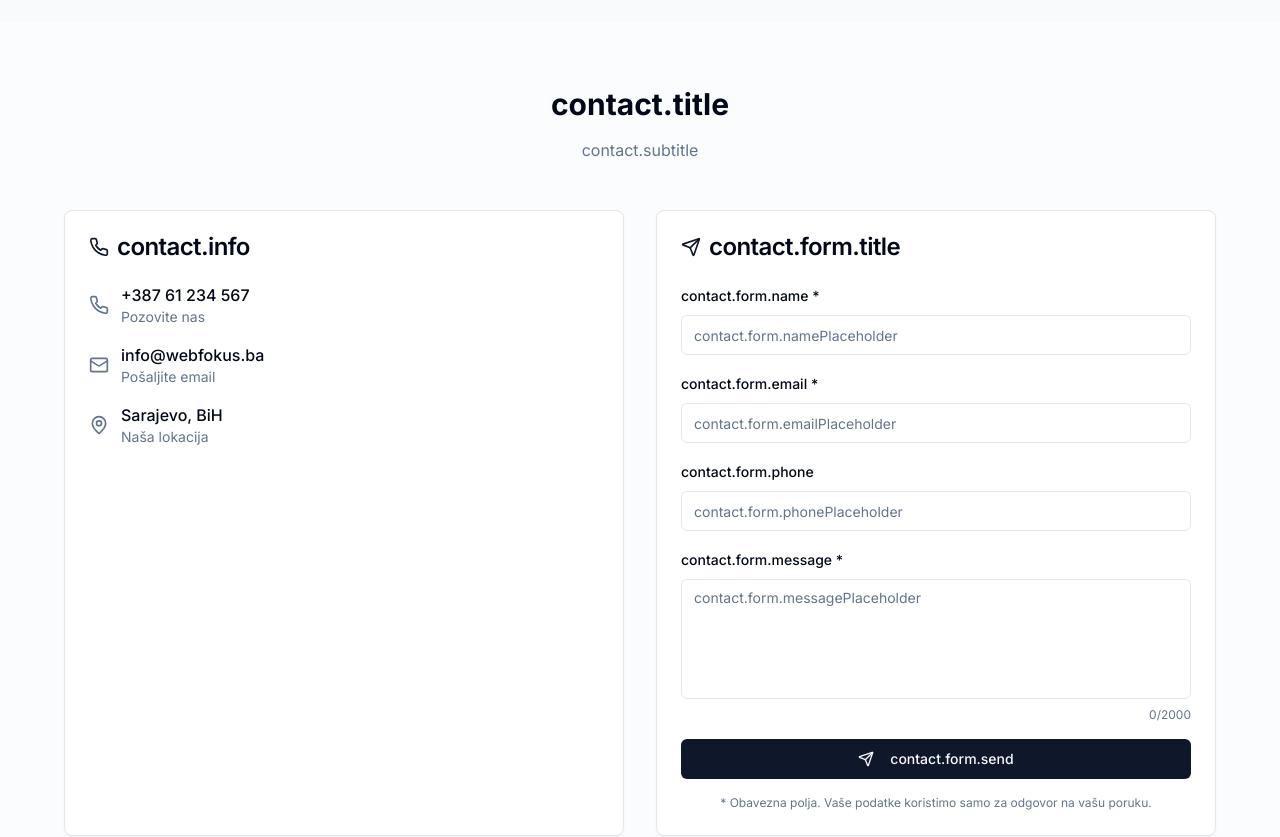
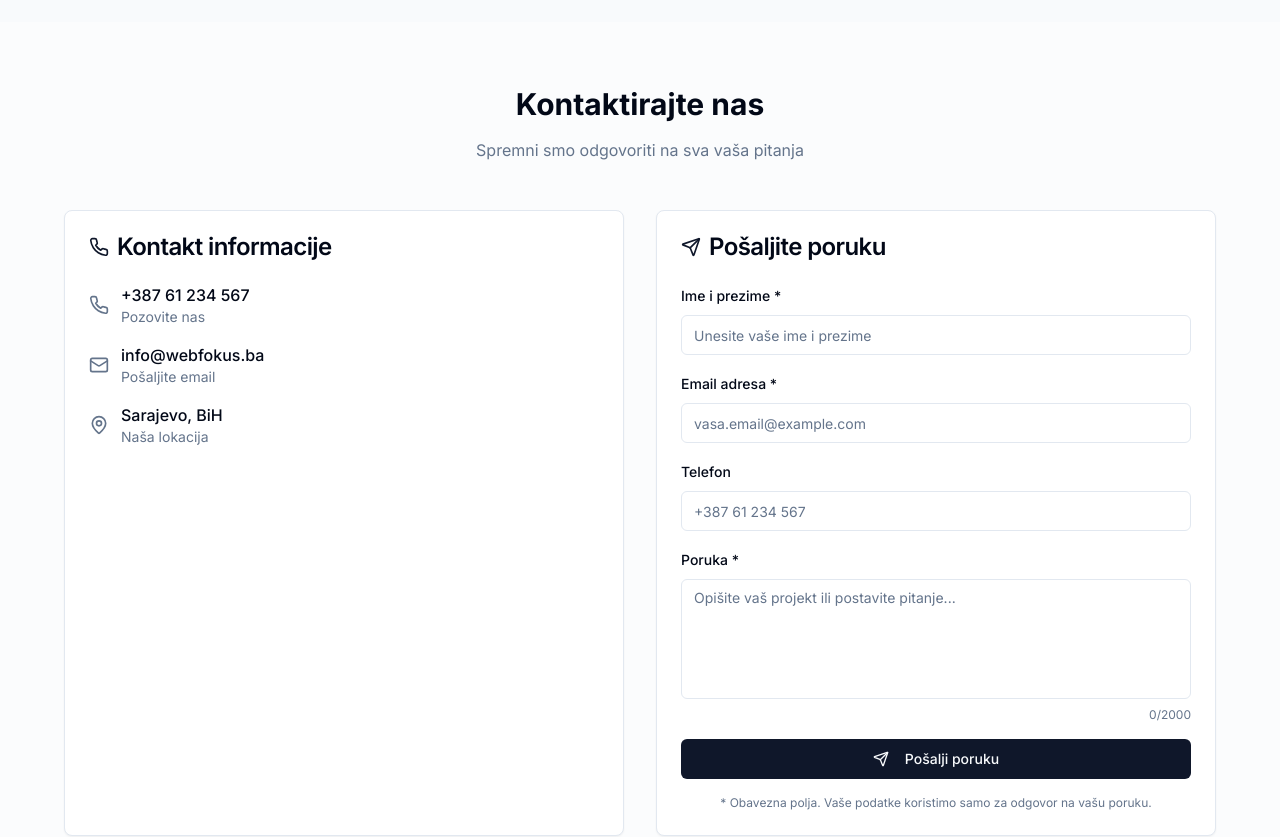
Before and after one commit to Fikretand/web-fokus-biligual-site, a React (Vite) app: page / in a window 1280 px wide. Shown: the part 5420-6257 px from the top of the page. Built offline with nearby package versions, Linux system fonts and the light colour scheme.

Commit message:
Fix: Resolve translation key errors in Contact.tsx
Added missing translation keys to the language files to resolve TypeScript errors in the Contact component.

```diff
--- a/src/components/Contact.tsx
+++ b/src/components/Contact.tsx
@@ -18,10 +18,10 @@ const Contact = () => {
       <div className="container mx-auto px-4">
         <div className="text-center mb-12">
           <h2 className="text-3xl font-bold mb-4">
-            {t('contact.title')}
+            {t('contact_title')}
           </h2>
           <p className="text-muted-foreground max-w-2xl mx-auto">
-            {t('contact.subtitle')}
+            {t('contact_subtitle')}
           </p>
         </div>
 
@@ -31,7 +31,7 @@ const Contact = () => {
             <CardHeader>
               <CardTitle className="flex items-center gap-2">
                 <Phone className="h-5 w-5 text-primary" />
-                {t('contact.info')}
+                {t('contact_info')}
               </CardTitle>
             </CardHeader>
             <CardContent className="space-y-4">
@@ -70,18 +70,18 @@ const Contact = () => {
             <CardHeader>
               <CardTitle className="flex items-center gap-2">
                 <Send className="h-5 w-5 text-primary" />
-                {t('contact.form.title')}
+                {t('contact_form_title')}
               </CardTitle>
             </CardHeader>
             <CardContent>
               <form onSubmit={handleSubmit} className="space-y-4">
                 <div className="space-y-2">
-                  <Label htmlFor="name">{t('contact.form.name')} *</Label>
+                  <Label htmlFor="name">{t('contact_form_name')} *</Label>
                   <Input
                     id="name"
                     name="name"
                     type="text"
-                    placeholder={t('contact.form.namePlaceholder')}
+                    placeholder={t('contact_form_namePlaceholder')}
                     value={formData.name}
                     onChange={handleChange}
                     className={errors.name ? 'border-red-500' : ''}
@@ -95,12 +95,12 @@ const Contact = () => {
                 </div>
 
                 <div className="space-y-2">
-                  <Label htmlFor="email">{t('contact.form.email')} *</Label>
+                  <Label htmlFor="email">{t('contact_form_email')} *</Label>
                   <Input
                     id="email"
                     name="email"
                     type="email"
-                    placeholder={t('contact.form.emailPlaceholder')}
+                    placeholder={t('contact_form_emailPlaceholder')}
                     value={formData.email}
                     onChange={handleChange}
                     className={errors.email ? 'border-red-500' : ''}
@@ -114,12 +114,12 @@ const Contact = () => {
                 </div>
 
                 <div className="space-y-2">
-                  <Label htmlFor="phone">{t('contact.form.phone')}</Label>
+                  <Label htmlFor="phone">{t('contact_form_phone')}</Label>
                   <Input
                     id="phone"
                     name="phone"
                     type="tel"
-                    placeholder={t('contact.form.phonePlaceholder')}
+                    placeholder={t('contact_form_phonePlaceholder')}
                     value={formData.phone}
                     onChange={handleChange}
                     className={errors.phone ? 'border-red-500' : ''}
@@ -132,11 +132,11 @@ const Contact = () => {
                 </div>
 
                 <div className="space-y-2">
-                  <Label htmlFor="message">{t('contact.form.message')} *</Label>
+                  <Label htmlFor="message">{t('contact_form_message')} *</Label>
                   <Textarea
                     id="message"
                     name="message"
-                    placeholder={t('contact.form.messagePlaceholder')}
+                    placeholder={t('contact_form_messagePlaceholder')}
                     value={formData.message}
                     onChange={handleChange}
                     className={`min-h-[120px] resize-none ${errors.message ? 'border-red-500' : ''}`}
@@ -160,7 +160,7 @@ const Contact = () => {
                   disabled={isSubmitting || hasErrors}
                 >
                   <Send className="h-4 w-4 mr-2" />
-                  {isSubmitting ? t('contact.form.sending') : t('contact.form.send')}
+                  {isSubmitting ? t('contact_form_sending') : t('contact_form_send')}
                 </Button>
 
                 <p className="text-xs text-muted-foreground text-center">
```
